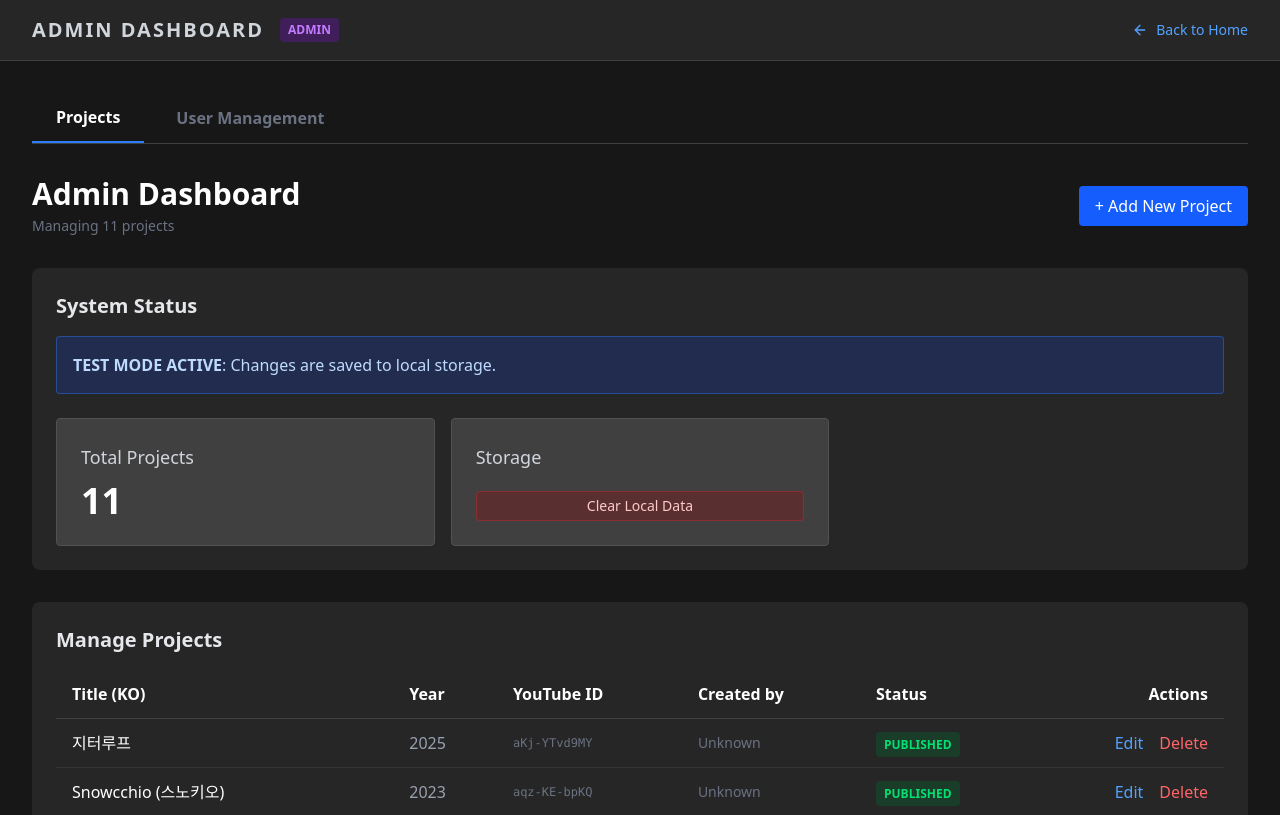
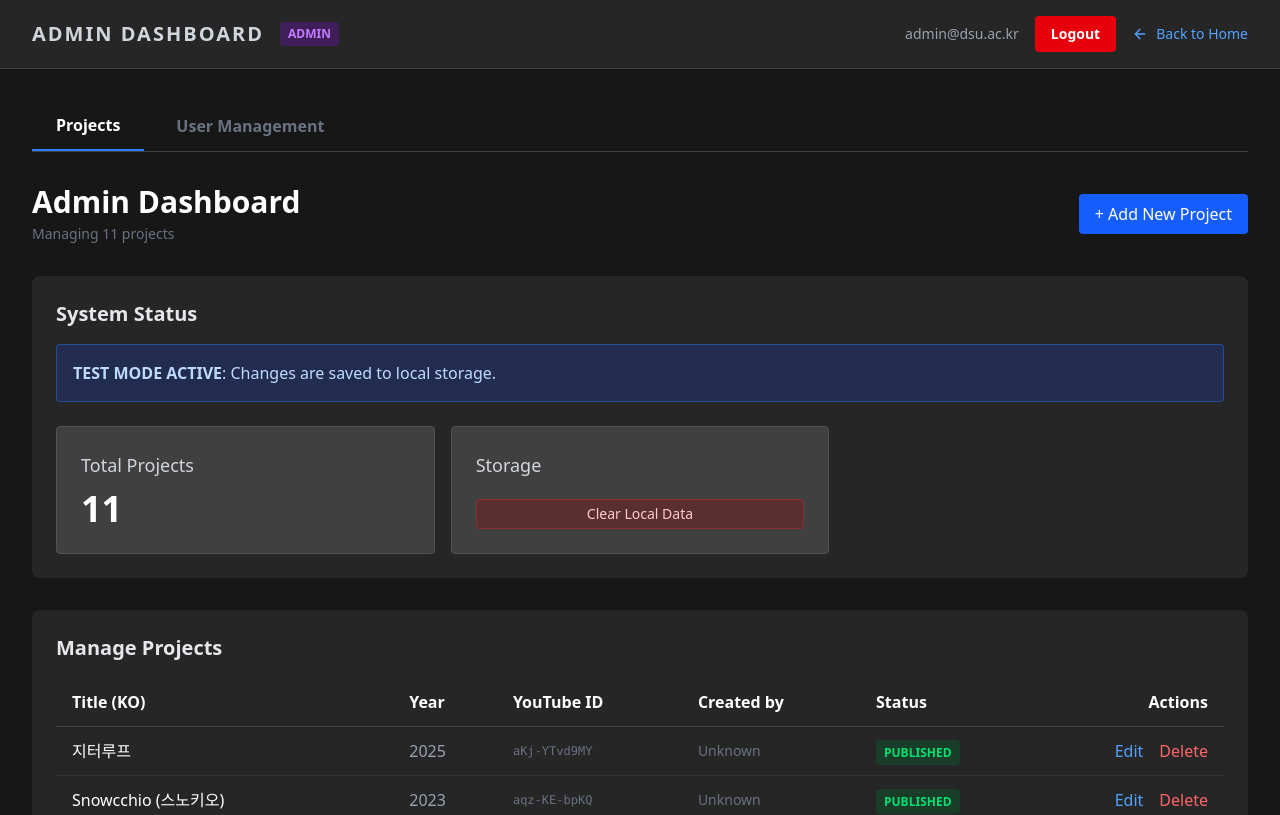
Before and after one commit to jsdavid88-dsu/dsu-catalog, a Next.js app: page /admin in a window 1280 px wide. Shown: the top 815 px of the page. Built offline with nearby package versions, Linux system fonts and the light colour scheme; no server answers; sample sign-in values are in the browser's storage.

Commit message:
fix: Actually add logout button to admin header

```diff
--- a/components/admin/AdminLayout.tsx
+++ b/components/admin/AdminLayout.tsx
@@ -4,6 +4,8 @@ import { useAuth } from '@/context/AuthContext';
 import { useEffect } from 'react';
 import PendingApprovalPage from './PendingApprovalPage';
 import AccessDeniedPage from './AccessDeniedPage';
+import { signOut } from 'firebase/auth';
+import { auth } from '@/lib/firebase/config';
 
 export default function AdminLayout({ children }: { children: React.ReactNode }) {
     const { user, loading, userRole } = useAuth();
@@ -13,6 +15,17 @@ export default function AdminLayout({ children }: { children: React.ReactNode })
             window.location.href = '/admin/login';
         }
     }, [user, loading]);
+
+    const handleLogout = async () => {
+        try {
+            localStorage.removeItem('mockUser');
+            localStorage.removeItem('mockProjects');
+            await signOut(auth);
+            window.location.href = '/admin/login';
+        } catch (error) {
+            console.error('Logout error:', error);
+        }
+    };
 
     if (loading) {
         return <div className="min-h-screen flex items-center justify-center text-white">Loading Admin...</div>;
@@ -44,6 +57,14 @@ export default function AdminLayout({ children }: { children: React.ReactNode })
                         </span>
                     )}
                 </div>
+                <div className="flex items-center gap-4">
+                    <span className="text-sm text-gray-400">{user.email}</span>
+                    <button
+                        onClick={handleLogout}
+                        className="px-4 py-2 bg-red-600 hover:bg-red-500 text-white text-sm rounded transition-colors font-bold"
+                    >
+                        Logout
+                    </button>
                     <a
                         href="/ko"
                         className="text-sm text-blue-400 hover:text-blue-300 transition-colors flex items-center gap-2"
@@ -55,6 +76,7 @@ export default function AdminLayout({ children }: { children: React.ReactNode })
                         Back to Home
                     </a>
                 </div>
+            </div>
 
             {/* Main Content */}
             <div className="p-8">
```
Lines whose indentation alone changed are shown as unchanged.
